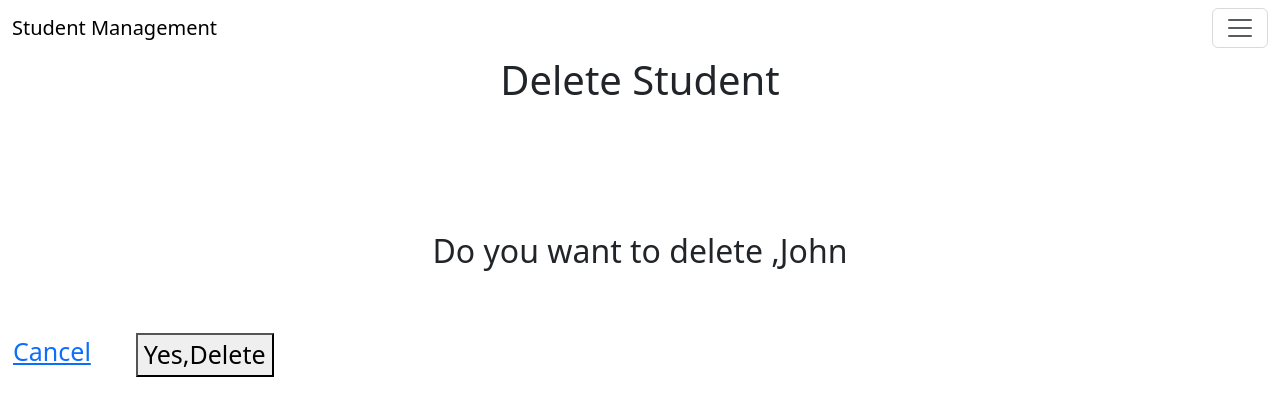
After one commit to nithin-yj/Student-Management-System, a Django app: page /delete/4/ in a window 1280 px wide. The commit adds this page. Shown: the top 416 px of the page. Run offline with Django 5.2, Linux system fonts and the light colour scheme; data comes from the database, SQL or seed files in the repository; both versions use the stored data as it was after the commit; some libraries are stand-ins or nearby versions.

Commit message:
added the delete functionality, and handled the exception

```diff
--- /dev/null
+++ b/student/templates/delete-student.html
@@ -0,0 +1,27 @@
+{% extends "base.html" %}
+
+{% block title %}
+Delete Student
+{% endblock title %}
+
+{% block content %}
+<center>
+    <h1>Delete Student</h1> <br> <br> <br>
+    {% if message %}
+    <p style="font-size: 55px;color: red;">{{message}}</p>
+    {% else %}
+    <br> <br>
+    <h2>Do you want to delete ,{{student.name}}</h2> <br> <br>
+    <form action="" method="post">
+        {% csrf_token %}
+        <div class="btn" style="display: flex; gap: 45px;" >
+            <a style="font-size: 25px;" class="btn-solid btn-styled theme-accent" href="{% url 'home' %}">Cancel</a>
+        <button style="font-size: 25px;" class="btn-solid btn-styled theme-danger">Yes,Delete</button>
+        </div>
+
+
+    </form>
+    {% endif %}
+</center>
+
+{% endblock content %}
--- a/student/templates/home.html
+++ b/student/templates/home.html
@@ -40,7 +40,7 @@ Home
                 <p class="card-text">Address: {{student.address}}</p>
                 <div style="display: flex; gap: 30px;">
                     <button type="button" class="btn-outline theme-warning" style="border-radius: 10px;padding: 5px;width: 100px; border: 2px solid black;"><a style="text-decoration: none;color: black;" href="{% url 'update' student.id %}">Update</a></button>
-                <button type="button" class="btn-outline theme-danger" style="border-radius: 10px;padding: 5px;width: 100px; border: 2px solid black;"><a style="text-decoration: none;color: black;" href="">Delete</a></button>
+                <button type="button" class="btn-outline theme-danger" style="border-radius: 10px;padding: 5px;width: 100px; border: 2px solid black;"><a style="text-decoration: none;color: black;" href="{% url 'delete' student.id %}">Delete</a></button>
                 </div>
             </div>
         </div>
--- a/student/urls.py
+++ b/student/urls.py
@@ -1,5 +1,5 @@
 from django.urls import path
-from .views import home,create_student,update_student
+from .views import home,create_student,update_student,delete_student
 
 from django.conf.urls.static import static
 from django.conf import settings
@@ -9,6 +9,7 @@ urlpatterns = [
     path('',home , name= 'home'),
     path('create/',create_student,name='create'),
     path('update/<int:id>/',update_student,name='update'),
+    path('delete/<int:id>/',delete_student,name='delete'),
 
 
 ]
--- a/student/views.py
+++ b/student/views.py
@@ -86,3 +86,18 @@ def update_student(request, id):
             context['form'] = form
 
     return render(request, 'update-student.html', context=context)
+
+
+def delete_student(request,id):
+    context = {}
+    try:
+        student = Student.objects.get(id=id)
+        context['student'] = student
+    except Student.DoesNotExist:
+        context['message'] = 'Student does not exist'
+
+    if request.method == 'POST':
+        student.delete()
+        return redirect('home')
+
+    return render(request,'delete-student.html',context=context)
```
Also changed, not shown: db.sqlite3.
